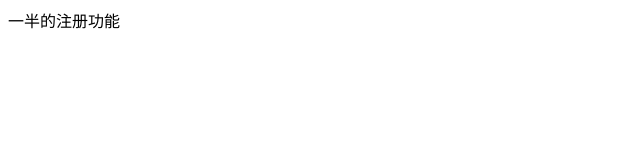
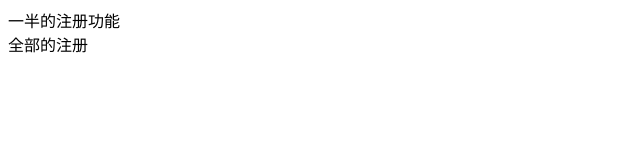
Before and after one commit to AbbyJiao/my-first, a plain HTML site: page index.html in a window 1280 px wide. Shown: the whole page, without its empty margins (0-640 px from the left). Drawn offline with Linux system fonts and the light colour scheme.

Commit message:
全部的注册功能

```diff
--- a/index.html
+++ b/index.html
@@ -8,5 +8,6 @@
 </head>
 <body>
     <div>一半的注册功能</div>
+    <div>全部的注册</div>
 </body>
 </html>
```
